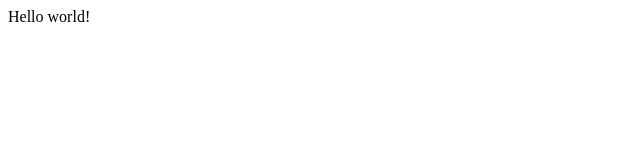
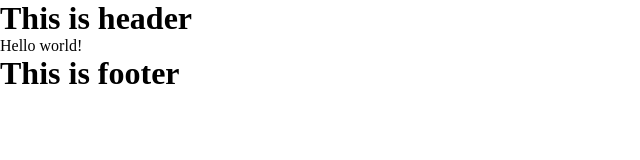
Before and after one commit to jayjariwala/jayjariwala.com-2020, a Gatsby site: page / in a window 1280 px wide. Shown: the whole page, without its empty margins (0-640 px from the left). Built offline with nearby package versions, Linux system fonts and the light colour scheme; Gatsby itself is replaced by a stand-in of ours.

Commit message:
feat: basic page setup

```diff
--- /dev/null
+++ b/src/components/layout.jsx
@@ -0,0 +1,19 @@
+import React, { Fragment } from "react"
+import { PropTypes } from "prop-types"
+import "./styles/global.css"
+
+const Layout = ({ children }) => {
+  return (
+    <Fragment>
+      <h1>This is header</h1>
+      {children}
+      <h1>This is footer</h1>
+    </Fragment>
+  )
+}
+
+Layout.propTypes = {
+  children: PropTypes.node.isRequired,
+}
+
+export default Layout
--- /dev/null
+++ b/src/components/styles/global.css
@@ -0,0 +1,6 @@
+/** Universal Resrt **/
+* {
+  margin: 0;
+  padding: 0;
+  box-sizing: border-box;
+}
--- a/src/pages/index.js
+++ b/src/pages/index.js
@@ -1,5 +1,10 @@
-import React from "react"
+import React, { Fragment } from "react"
+import Layout from "../components/layout"
 
 export default function Home() {
-  return <div>Hello world!</div>
+  return (
+    <Layout>
+      <div>Hello world!</div>
+    </Layout>
+  )
 }
```
